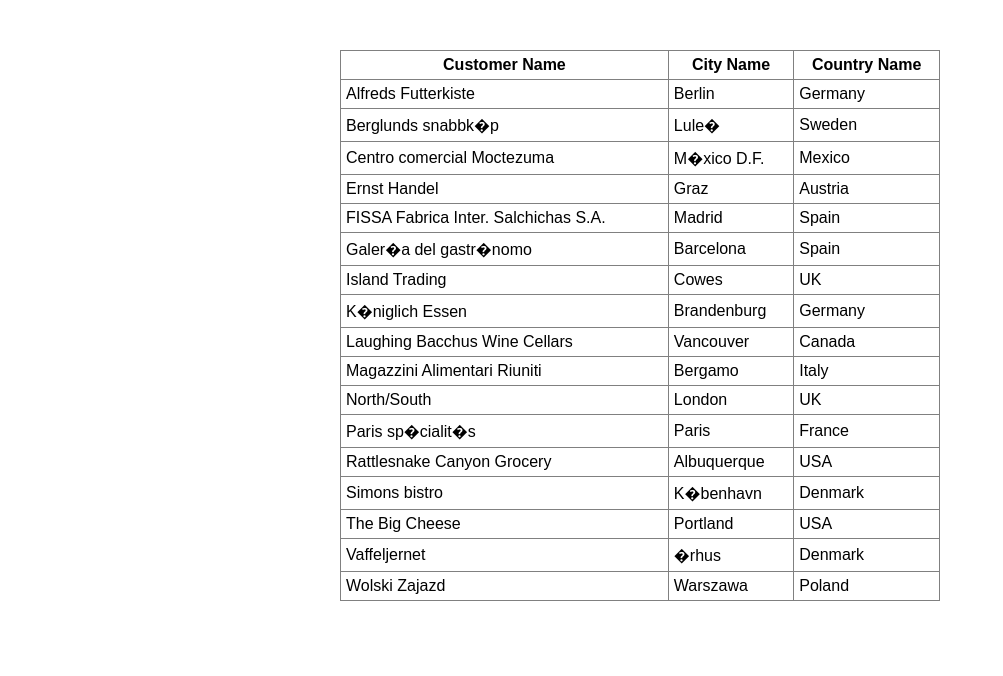
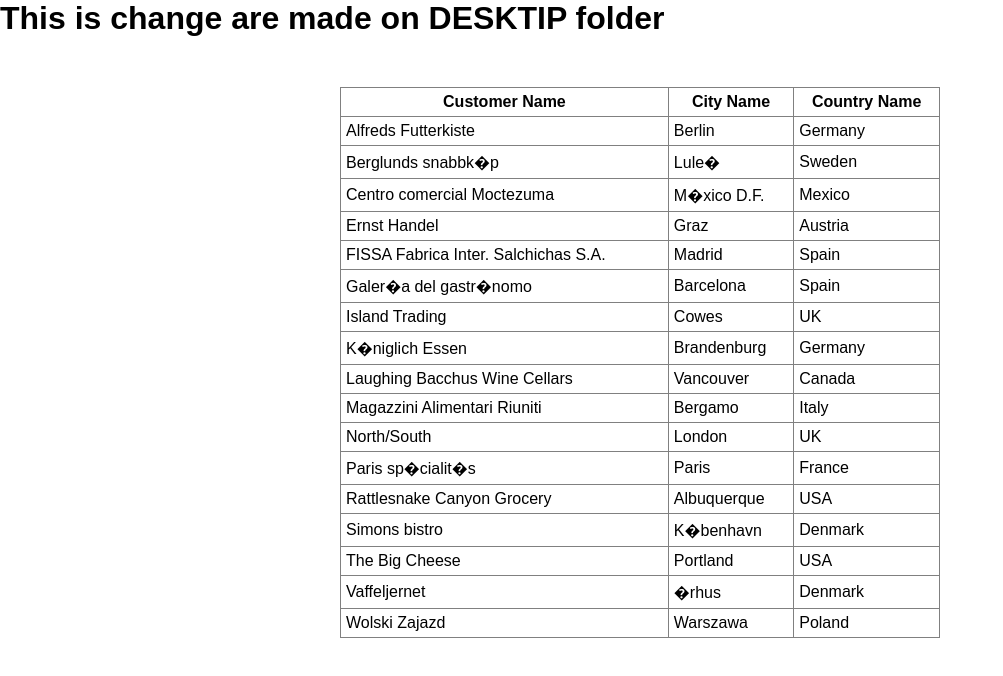
Before and after one commit to sudhakarlahane23/TestProject, a plain HTML site: page index.html in a window 1280 px wide. Shown: the whole page, without its empty margins (0-1003 px from the left). Drawn offline with nearby package versions, Linux system fonts and the light colour scheme.

Commit message:
This is changes in desktop file

```diff
--- a/index.html
+++ b/index.html
@@ -14,7 +14,7 @@
 </head>
 
 <body ng-app="myModule" ng-controller="CustomerController">
-
+  <h1>This is change are made on DESKTIP folder</h1>
   <table border="1" cellspacing="0" cellpadding="0">
     <tr>
       <th>Customer Name</th>
```
